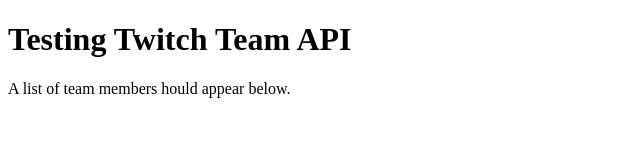
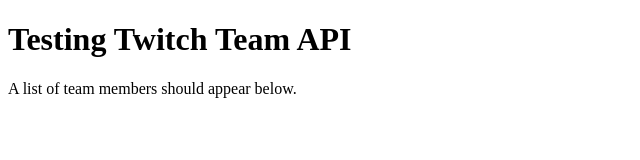
Before and after one commit to RabydPanda/RabydPanda.github.io, a plain HTML site: page index.html in a window 1280 px wide. Shown: the full height of the page, 0-640 px from the left. Drawn offline with Linux system fonts and the light colour scheme.

Commit message:
Update index.html

```diff
--- a/index.html
+++ b/index.html
@@ -7,7 +7,7 @@
 </head>
 <body>
 <h1>Testing Twitch Team API</h1>
-<p>A list of team members hould appear below.</p>
+<p>A list of team members should appear below.</p>
 
 <div id="team-header"></div>
 <div id="team-members"></div>
```
